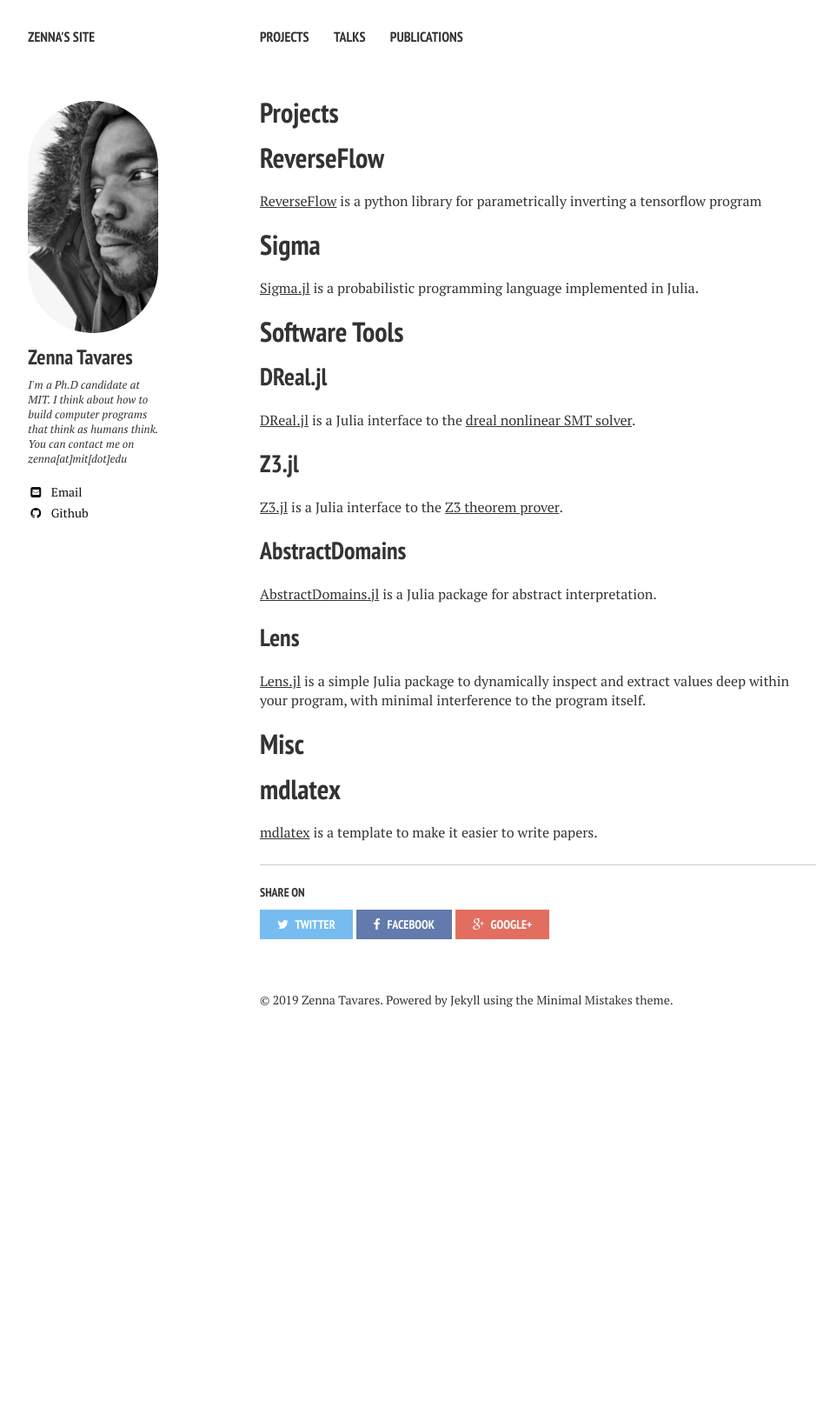
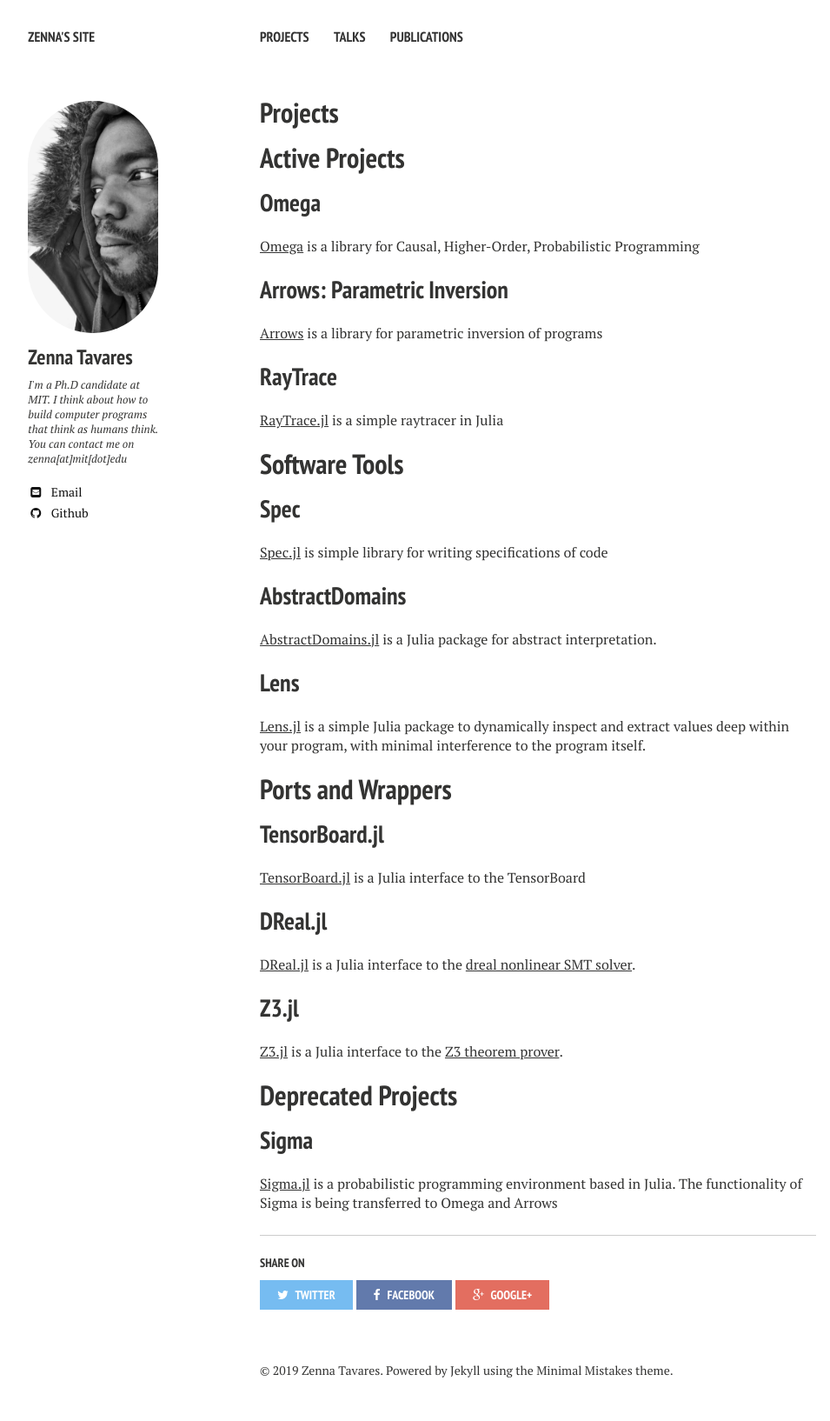
Before and after one commit to zenna/zenna.github.io, a Jekyll site: the page built from projects/index.md, in a window 1280 px wide. Shown: the whole page at 87% size, without its empty margins (21-976 px from the left). Built offline with Jekyll 4.4.1, drawn with Linux system fonts in a browser that asks for light colours; nearby versions of some CDN libraries; before the commit the page ends 1208 px from its top, so only the background shows below that.

Commit message:
update projects list

```diff
--- a/projects/index.md
+++ b/projects/index.md
@@ -6,15 +6,39 @@ modified: 2015-04-15T09:29:05-04:00
 comments: true
 ---
 
-# ReverseFlow
+# Active Projects
 
-[ReverseFlow](https://github.com/wacabanga/reverseflow) is a python library for parametrically inverting a tensorflow program
+## Omega
 
-# Sigma
+[Omega](https://github.com/wacabanga/reverseflow) is a library for Causal, Higher-Order, Probabilistic Programming
 
-[Sigma.jl](https://github.com/zenna/Sigma.jl) is a probabilistic programming language implemented in Julia.
+## Arrows: Parametric Inversion
+
+[Arrows](https://github.com/wacabanga/reverseflow) is a library for parametric inversion of programs
+
+## RayTrace
+
+[RayTrace.jl](https://github.com/zenna/RayTrace.jl) is a simple raytracer in Julia
 
 # Software Tools
+
+## Spec
+
+[Spec.jl](https://github.com/dreal/Spec.jl) is simple library for writing specifications of code
+
+## AbstractDomains
+
+[AbstractDomains.jl](https://github.com/zenna/AbstractDomains.jl) is a Julia package for abstract interpretation.
+
+## Lens
+
+[Lens.jl](https://github.com/zenna/Lens.jl) is a simple Julia package to dynamically inspect and extract values deep within your program, with minimal interference to the program itself.
+
+# Ports and Wrappers
+
+## TensorBoard.jl
+
+[TensorBoard.jl](https://github.com/dreal/TensorBoard.jl) is a Julia interface to the TensorBoard
 
 ## DReal.jl
 
@@ -24,16 +48,9 @@ comments: true
 
 [Z3.jl](https://github.com/zenna/Z3.jl) is a Julia interface to the [Z3 theorem prover](http://rise4fun.com/z3).
 
-## AbstractDomains
+# Deprecated Projects
 
-[AbstractDomains.jl](https://github.com/zenna/AbstractDomains.jl) is a Julia package for abstract interpretation.
+## Sigma
 
-## Lens
-
-[Lens.jl](https://github.com/zenna/Lens.jl) is a simple Julia package to dynamically inspect and extract values deep within your program, with minimal interference to the program itself.
-
-# Misc
-
-# mdlatex
-
-[mdlatex](https://github.com/zenna/mdlatex) is a template to make it easier to write papers.
+[Sigma.jl](https://github.com/zenna/Sigma.jl) is a probabilistic programming environment based in Julia.
+The functionality of Sigma is being transferred to Omega and Arrows
```
